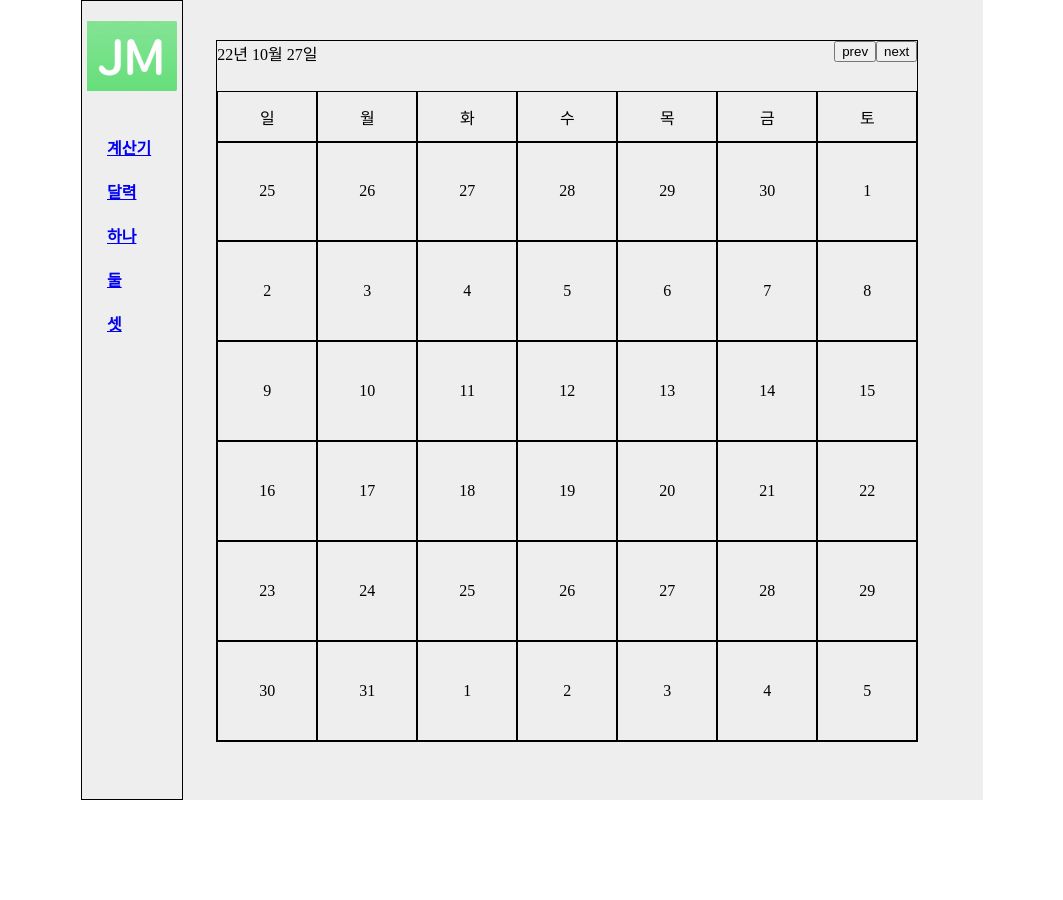
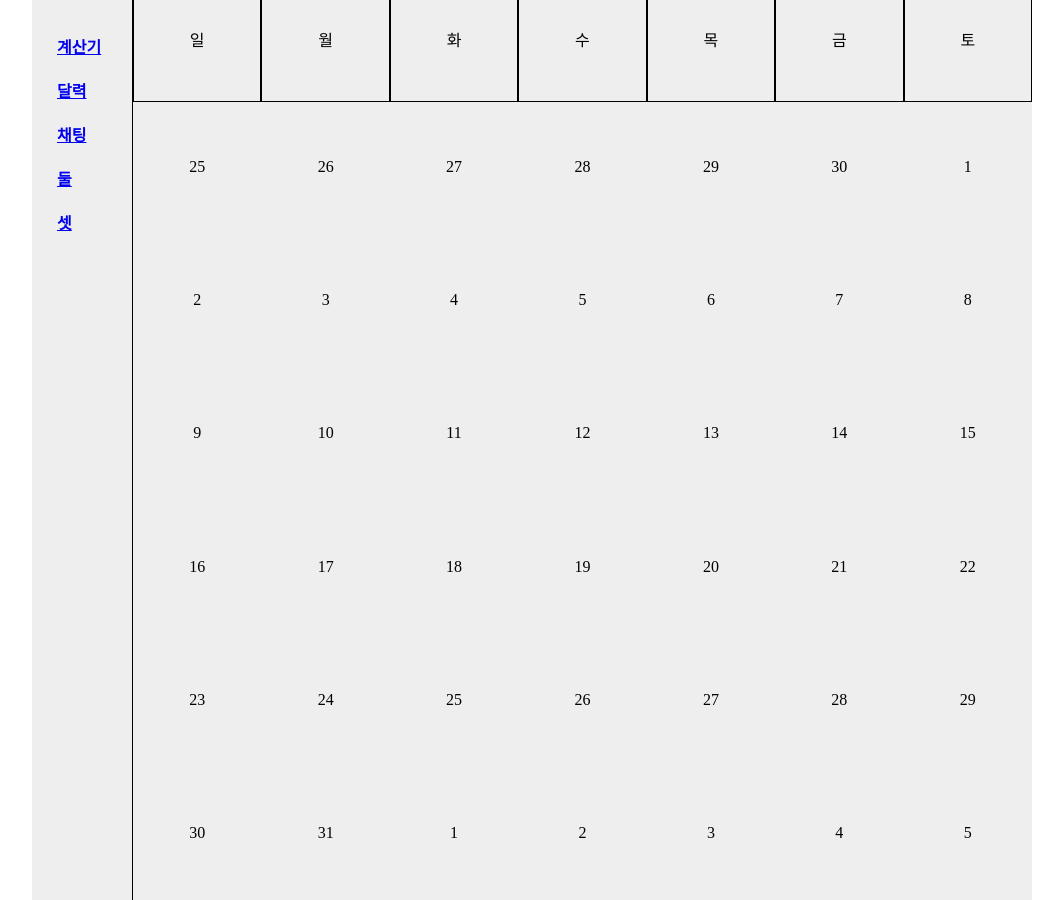
Before and after one commit to jm4293/Jm-project-1, a React (Create React App) app: page /calendar in a window 1280 px wide. Shown: the whole page, without its empty margins (108-1171 px from the left). Before the commit the page ends 800 px from the top, so only its background shows below. Built offline with nearby package versions, Linux system fonts and the light colour scheme.

Commit message:
각 컴포넌트 크기 및 위치 조정

```diff
--- a/src/App.js
+++ b/src/App.js
@@ -1,8 +1,9 @@
 import {BrowserRouter, Routes, Route} from "react-router-dom";
-import Navbar from './component/component_Navbar';
+import Navbar from "./component/component_Navbar";
 import Home from "./page/page_Home";
-import Calculator from './page/page_Calculator'
+import Calculator from "./page/page_Calculator";
 import Calendar from "./page/page_Calendar";
+import Chatting from "./page/page_Chatting";
 import NotFound from './page/page_NotFound';
 
 import styled from "styled-components";
@@ -12,14 +13,13 @@ const RootDiv = styled.div`
     left: 50%;
     top: 50%;
     transform: translate(-50%, -50%);
-    // border: 1px solid red;
 `
 
 const HeaderDiv = styled.div`
     display: flex;
     background-color: #eee;
-    // width: 800px;
-    // height: 800px;
+    width: 1000px;
+    height: 1000px;
     // border: 1px solid blue;
 `
 
@@ -32,7 +32,8 @@ function App() {
                     <Routes>
                         <Route path='/' element={<Home/>}/>
                         <Route path='/calculator' element={<Calculator/>}/>
-                        <Route path='calendar' element={<Calendar/>}/>
+                        <Route path='/calendar' element={<Calendar/>}/>
+                        <Route path='/chatting' element={<Chatting/>}/>
                         <Route path='/*' element={<NotFound/>}/>
                     </Routes>
                 </BrowserRouter>
--- a/src/component/component_Calculator.jsx
+++ b/src/component/component_Calculator.jsx
@@ -2,26 +2,21 @@ import React, {useEffect, useState} from "react";
 import styled from "styled-components";
 
 const FrameDiv = styled.div`
-    width: 700px;
-    height: 700px;
-    position: absolute;
-    left: 15%;
-    top: 5%;
-    border: 1px solid black;
+    width: 100%;
+    height: 100%;
 `;
 
 const DisplayDiv = styled.div`
     width: 80%;
-    height: 80px;
+    height: 100px;
     position: absolute;
-    left: 10%;
+    left: 15%;
     top: 3%
-    // border: 1px solid black;
-`;
+`
 
 const DisplayNumberDiv = styled.div`
     width: 100%;
-    height: 100%;
+    height: 80%;
     border: 1px solid black;
     display: flex;
     justify-content: center;
--- a/src/component/component_Calendar.jsx
+++ b/src/component/component_Calendar.jsx
@@ -1,30 +1,26 @@
-import React, { useState, useEffect } from "react";
+import React, {useState, useEffect} from "react";
 import styled from "styled-components";
-import { format, addMonths, subMonths, getMonth } from "date-fns";
+import {format, addMonths, subMonths, getMonth} from "date-fns";
 
 const FrameDiv = styled.div`
-    max-width: 700px;
-    height: 700px;
-    border: 1px solid black;
-    position: absolute;
-    left: 15%;
-    top: 5%
+    width: 100%;
+    height: 100%;
 `;
 
 const HeaderDiv = styled.div`
-    width: 700px;
-    height: 50px;
+    width: 100%;
+    height: 75px;
 `;
 
 const MonthDiv = styled.div`
-    width: 700px;
-    height: 50px;
+    width: 100%;
+    height: 125px;
     display: flex;
 `;
 
 const MonthListDiv = styled.div`
     border: 1px solid black;
-    width: 100px;
+    width: calc(100%/7);
     height: 100%;
     display: flex;
     justify-content: center;
@@ -33,14 +29,14 @@ const MonthListDiv = styled.div`
 
 const DayDiv = styled.div`
     width: 100%;
-    height: 600px;
+    height: 800px;
     display: flex;
     flex-wrap: wrap;
 `;
 
 const DayListDiv = styled.div`
-    border: 1px solid black;
-    width: 98px;
+    // background-color: snow;
+    width: calc(100%/7);
     display: flex;
     justify-content: center;
     align-items: center;
@@ -48,7 +44,6 @@ const DayListDiv = styled.div`
 
 function Calendar() {
     const monthColumn = ['일', '월', '화', '수', '목', '금', '토'];
-
     const [current, setCurrent] = useState(new Date())
 
     function prevButton() {
@@ -59,15 +54,15 @@ function Calendar() {
         setCurrent(addMonths(current, 1));
     }
 
-    const HeadrCell = () => {
-        return <div style={{ display: 'flex' }}>
-            <div style={{width: '40%', height: '100%'}}>
-                <div className="TodayMonth" style={{ width: '100%', height: '100%' }}>
+    const HeaderCell = () => {
+        return <div style={{display: 'flex'}}>
+            <div style={{width: '40%'}}>
+                <div className="TodayMonth">
                     {format(current, 'yy년 MM월 dd일')}
                 </div>
             </div>
             <div style={{width: '60%'}}>
-                <div className="Button" style={{ width: '100%', heighte: '100%', display: 'flex', justifyContent: 'right' }}>
+                <div className="Button" style={{display: 'flex', justifyContent: 'right'}}>
                     <div className="PrevButton">
                         <button onClick={prevButton}>prev</button>
                     </div>
@@ -110,13 +105,13 @@ function Calendar() {
         <FrameDiv>
             <div>
                 <HeaderDiv>
-                    <HeadrCell />
+                    <HeaderCell/>
                 </HeaderDiv>
                 <MonthDiv>
-                    <MonthCell />
+                    <MonthCell/>
                 </MonthDiv>
                 <DayDiv>
-                    <DayCell />
+                    <DayCell/>
                 </DayDiv>
             </div>
         </FrameDiv>
--- a/src/component/component_Navbar.jsx
+++ b/src/component/component_Navbar.jsx
@@ -3,8 +3,10 @@ import styled from "styled-components";
 import {Link} from "react-router-dom";
 
 const NavbarDiv = styled.div`
-    // border-right: 1px solid black;
-    border: 1px solid black;
+    border-right: 1px solid black;
+    // border: 1px solid black;
+    width: 100px;
+    height: 100%;
 `;
 
 const Ul = styled.ul`
@@ -36,7 +38,7 @@ function Navbar() {
                     <Link to="/calendar">달력</Link>
                 </Li>
                 <Li>
-                    <Link to="/one">하나</Link>
+                    <Link to="/chatting">채팅</Link>
                 </Li>
                 <Li>
                     <Link to="/two">둘</Link>
--- a/src/component/component_Weather.jsx
+++ b/src/component/component_Weather.jsx
@@ -39,16 +39,12 @@ function Weather() {
     const url = `https://api.openweathermap.org/data/2.5/weather?q=seoul&appid=${API_KEY}`;
 
     const searchWeather = async (e) => {
-        if(e.key === 'Enter') {
+        if (e.key === 'Enter') {
             try {
-                const data = await axios({
-                    method: 'get',
-                    url: url,
-                })
+                const data = await axios({method: 'get', url: url,})
                 setResult(data);
                 console.log(data);
-            }
-            catch(err) {
+            } catch (err) {
                 alert(err);
             }
         }
@@ -57,13 +53,7 @@ function Weather() {
     return (
         <AppWrap>
             <div className="appContentWrap">
-                <input
-                    placeholder="도시를 입력하세요"
-                    value={location}
-                    onChange={(e) => setLocation(e.target.value)}
-                    type="text"
-                    onKeyDown={searchWeather}
-                />
+                <input placeholder="도시를 입력하세요" value={location} onChange={(e) => setLocation(e.target.value)} type="text" onKeyDown={searchWeather}/>
                 {Object.keys(result).length !== 0 && (
                     <ResultWrap>
                         <div className="city">{result.data.name}</div>
--- a/src/page/page_Calculator.jsx
+++ b/src/page/page_Calculator.jsx
@@ -3,9 +3,8 @@ import styled from "styled-components";
 import Calculator from '../component/component_Calculator';
 
 const CalculatorDiv = styled.div`
-    width: 800px;
-    height: 800px;
-    // border: 1px solid red;
+    width: 100%;
+    height: 100%;
 `
 
 function calculator() {
--- a/src/page/page_Calendar.jsx
+++ b/src/page/page_Calendar.jsx
@@ -3,8 +3,8 @@ import styled from "styled-components";
 import Calendar from "../component/component_Calendar";
 
 const CalendarDiv = styled.div`
-    width: 800px;
-    height: 800px;
+    width: 100%;
+    height: 100%;
 `
 
 function calendar() {
--- /dev/null
+++ b/src/page/page_Chatting.jsx
@@ -0,0 +1,9 @@
+import React from "react";
+
+function Chatting() {
+    return(
+        <div>123</div>
+    )
+}
+
+export default Chatting;
--- a/src/page/page_Home.jsx
+++ b/src/page/page_Home.jsx
@@ -5,21 +5,17 @@ import Login from "../component/component_Login";
 import Weather from '../component/component_Weather';
 
 const HomeDiv = styled.div`
-    width: 800px;
-    height: 800px;
+    width: 100%;
+    height: 100%;
     display: flex;
     flex-wrap: wrap;
-    // border: 1px solid red;
-`;
-
+`
 const WeatherDiv = styled.div`
     width: 100%;
     height: 30%;
     display: flex;
     justify-content: center;
     align-items: center;
-    border: 1px solid blue;
-
 `;
 
 const LoginDiv = styled.div`
@@ -28,8 +24,6 @@ const LoginDiv = styled.div`
     display: flex;
     justify-content: center;
     align-items: center;
-    // transform: translateY( -20% );
-    border: 1px solid red;
 `;
 
 function home() {
```
Also changed, not shown: 1 other file (tests, documents, lock files or other folders).
